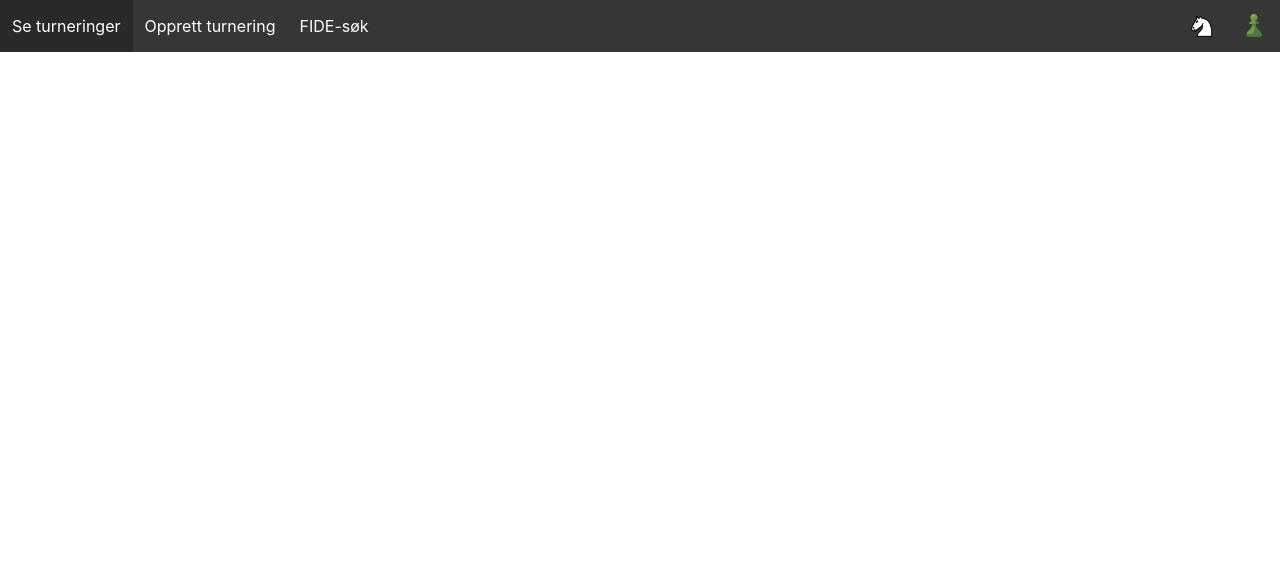
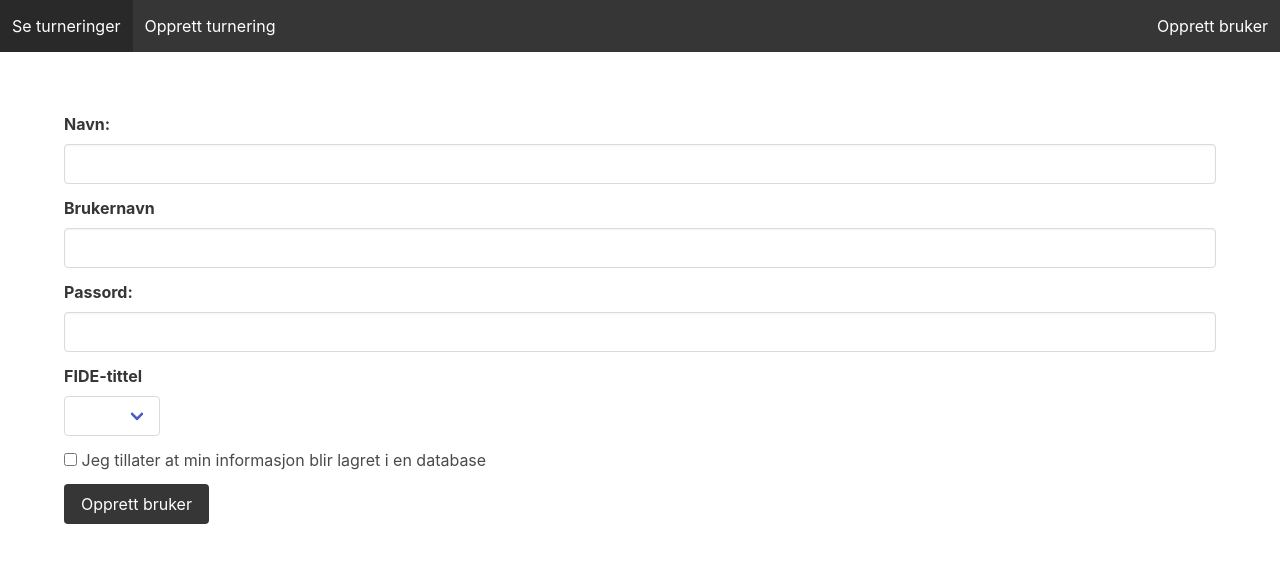
Before and after one commit to bastiantangedal/sjakkturneringer, a Vue app: page /#/createUser in a window 1280 px wide. Shown: the top 562 px of the page. Built offline with nearby package versions, Linux system fonts and the light colour scheme.

Commit message:
fixed players view and started on create user view

```diff
--- /dev/null
+++ b/src/components/CreateUser.vue
@@ -0,0 +1,71 @@
+<template>
+  <div class="pt-6">
+    <div class="field">
+      <label class="label">Navn:</label>
+      <div class="control">
+        <input class="input" type="text"/>
+      </div>
+    </div>
+
+    <div class="field">
+      <label class="label">Brukernavn</label>
+      <div class="control">
+        <input
+          class="input"
+          type="text"
+        />
+      </div>
+    </div>
+
+    <div class="field">
+      <label class="label">Passord:</label>
+      <div class="control">
+        <input
+          class="input"
+          type="password"
+        />
+      </div>
+    </div>
+
+    <div class="field">
+      <label class="label">FIDE-tittel</label>
+      <div class="control">
+        <div class="select">
+          <select>
+            <option></option>
+            <option>CM</option>
+            <option>FM</option>
+            <option>IM</option>
+            <option>GM</option>
+            <option>WCM</option>
+            <option>WFM</option>
+            <option>WIM</option>
+            <option>WGM</option>
+          </select>
+        </div>
+      </div>
+    </div>
+
+    <div class="field">
+      <div class="control">
+        <label class="checkbox">
+          <input type="checkbox" />
+          Jeg tillater at min informasjon blir lagret i en database
+        </label>
+      </div>
+    </div>
+
+    <div class="field is-grouped">
+      <div class="control">
+        <button class="button is-dark">Opprett bruker</button>
+      </div>
+    </div>
+  </div>
+</template>
+
+<script>
+export default {};
+</script>
+
+<style>
+</style>
--- a/src/components/Navbar.vue
+++ b/src/components/Navbar.vue
@@ -11,15 +11,16 @@
       <div class="navbar-start">
         <a class="navbar-item" v-on:click="tournaments">Se turneringer</a>
         <a class="navbar-item" v-on:click="createTournament">Opprett turnering</a>
-        <a class="navbar-item" href="https://ratings.fide.com/search.phtml">FIDE-søk</a>
+        <!-- <a class="navbar-item" href="https://ratings.fide.com/search.phtml">FIDE-søk</a> -->
       </div>
       <div class="navbar-end">
-        <a class="navbar-item" href="https://lichess.org">
+        <!-- <a class="navbar-item" href="https://lichess.org">
           <img src="@/assets/lichess-icon.png" alt="Lichess.org" />
         </a>
         <a class="navbar-item" href="https://chess.com">
           <img src="@/assets/chess.png" alt="chess.com" />
-        </a>
+        </a> -->
+        <a class="navbar-item" v-on:click="createUser">Opprett bruker</a>
       </div>
     </div>
   </nav>
@@ -34,6 +35,9 @@ export default {
     createTournament() {
       this.$router.push('/createTournament');
     },
+    createUser() {
+      this.$router.push('/createUser');
+    },
   },
 };
 </script>
--- a/src/components/TournamentPlayers.vue
+++ b/src/components/TournamentPlayers.vue
@@ -1,19 +1,17 @@
 <template>
   <div>
-    <table class="table center">
+    <table class="table center table is-fullwidth">
       <thead>
         <tr>
           <th class="has-text-centered">Navn:</th>
           <th class="has-text-centered">Klubb:</th>
-          <th class="has-text-centered">FIDE:</th>
+          <th class="has-text-centered">FIDE-rating:</th>
         </tr>
       </thead>
       <tbody>
         <tr v-for="player in tournament.players" :key="player.name">
-          <td class="has-text-centered">
-            <th class="has-text-centered has-text-weight-normal">{{ player }}</th>
-          </td>
-          <th class="has-text-centered">{{ player.playerClub }}</th>
+          <td class="has-text-centered">{{ player }}</td>
+          <td class="has-text-centered">{{ player.playerClub }}</td>
           <td class="has-text-centered">{{ player.playerRating }}</td>
         </tr>
       </tbody>
--- a/src/router/index.js
+++ b/src/router/index.js
@@ -7,6 +7,7 @@ import TournamentsList from '@/components/TournamentsList.vue';
 import CreateTournament from '@/components/CreateTournament.vue';
 import Tournament from '@/components/Tournament.vue';
 import TournamentPlayers from '@/components/TournamentPlayers.vue';
+import CreateUser from '@/components/CreateUser.vue';
 
 Vue.use(VueRouter);
 
@@ -40,6 +41,11 @@ const routes = [
       };
     },
   },
+  {
+    name: 'createUser',
+    path: '/createUser',
+    component: CreateUser,
+  },
 ];
 
 const router = new VueRouter({
```
